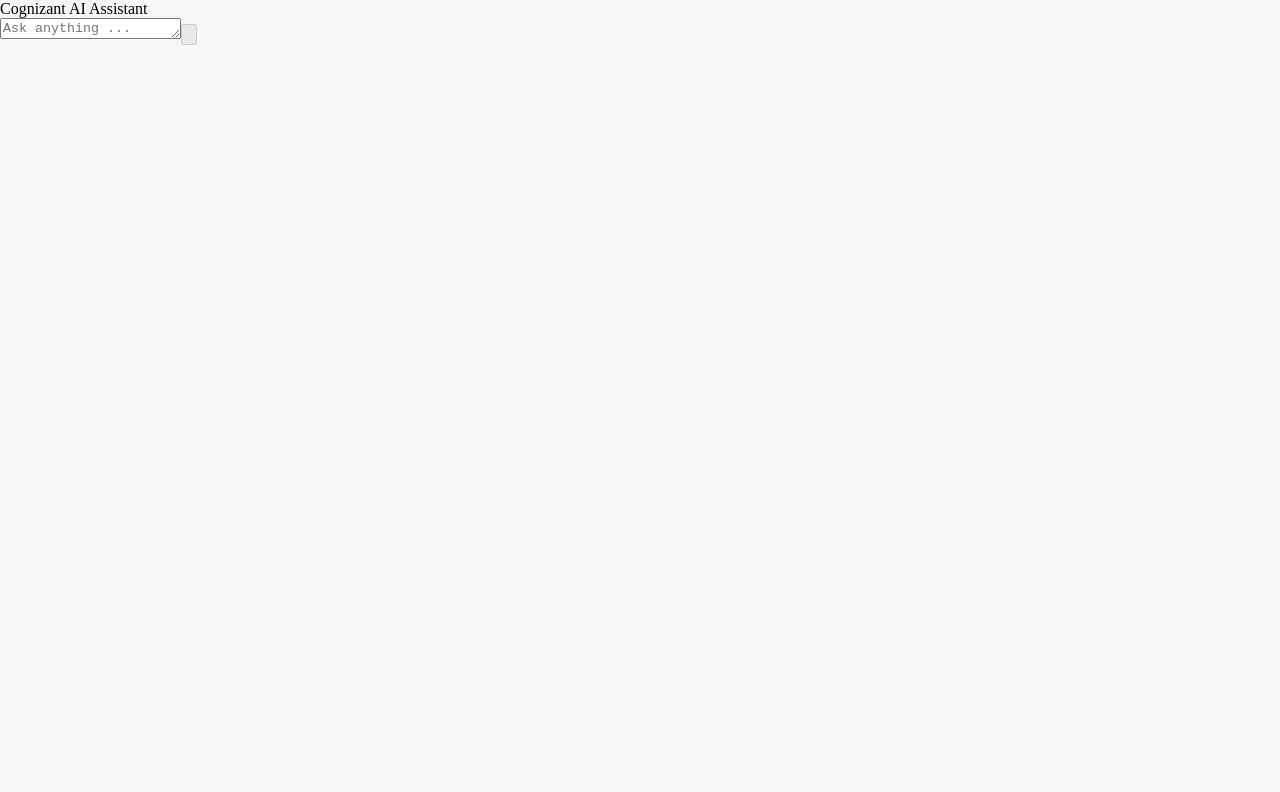
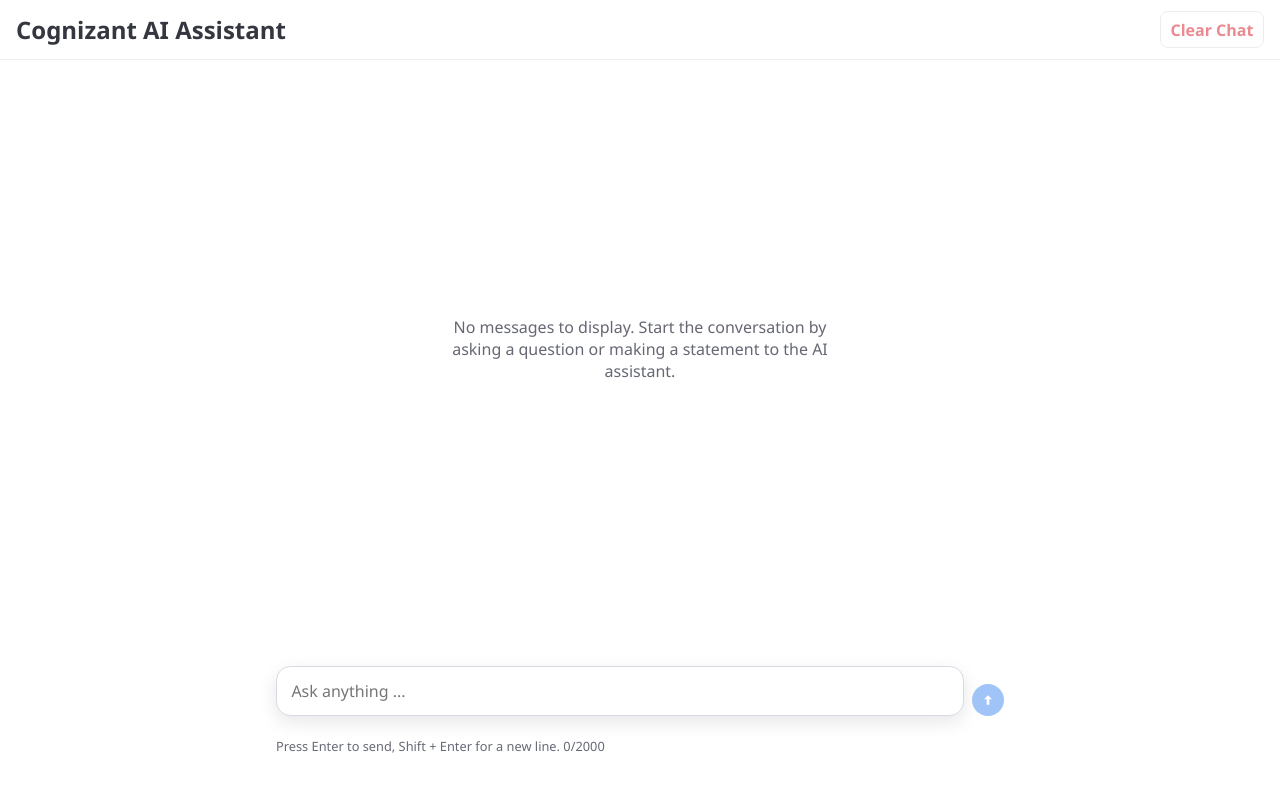
Before and after one commit to dexexpert/Cognizant-AI-Assistant, a React (Vite) app: page / in a window 1280 px wide. Shown: the top 792 px of the page. Built offline with nearby package versions, Linux system fonts and the light colour scheme.

Commit message:
feat(chat-ui): redesign chat layout with styled message bubllesand auto-scroll history

```diff
--- a/src/App.module.css
+++ b/src/App.module.css
@@ -2,3 +2,67 @@
   min-height: 100vh;
   background: #f7f7f8;
 }
+
+.panel {
+  width: 100%;
+  height: 100vh;
+  display: flex;
+  flex-direction: column;
+  background: #ffffff;
+}
+
+.header {
+  height: 60px;
+  display: flex;
+  align-items: center;
+  justify-content: space-between;
+  padding: 0 1rem;
+  border-bottom: 1px solid #ececf1;
+}
+
+.title {
+  font-size: 1.5rem;
+  font-weight: bold;
+  color: #353740;
+}
+
+.clearButton {
+  border: 1px solid #d9d9e3;
+  background: #fff;
+  color: #d81626;
+  border-radius: 0.5rem;
+  font-size: 1rem;
+  font-weight: 600;
+  padding: 0.4rem 0.6rem;
+  cursor: pointer;
+}
+
+.clearButton:hover:not(:disabled) {
+  background: #f3f3f5;
+}
+
+.clearButton:disabled {
+  cursor: not-allowed;
+  opacity: 0.5;
+}
+
+.error {
+  width: min(760px, 100%);
+  margin: 1rem auto;
+  margin-top: 0.5rem;
+  border-radius: 0.5rem;
+  border: 1px solid #efbdbd;
+  background: #fff5f5;
+  padding: 0.6rem 0.8rem;
+  font-size: 0.8rem;
+}
+
+@media (max-width: 600px) {
+  .main {
+    min-height: 100dvh;
+  }
+
+  .panel {
+    height: 100dvh;
+  }
+}
--- a/src/App.tsx
+++ b/src/App.tsx
@@ -4,13 +4,23 @@
 import { useChat } from "./hooks/useChat";
 
 function App() {
-  const { messages, loading, error, submitPrompt } = useChat();
+  const { messages, loading, error, submitPrompt, clearConversation } = useChat();
 
   return (
     <div className={styles.main}>
       <section className={styles.panel} aria-label="AI Assistant app">
-        <header>Cognizant AI Assistant</header>
-        <div></div>
+        <header className={styles.header}>
+          <h1 className={styles.title}>Cognizant AI Assistant</h1>
+          <button
+            type="button"
+            className={styles.clearButton}
+            disabled={messages.length === 0}
+            onClick={clearConversation}
+          >
+            Clear Chat
+          </button>
+        </header>
+
         <ChatHistory messages={messages} loading={loading} />
 
         {error ? (
--- a/src/components/ChatHistory.module.css
+++ b/src/components/ChatHistory.module.css
@@ -0,0 +1,50 @@
+.wrapper {
+  flex: 1;
+  overflow-y: auto;
+  background: #ffffff;
+  padding: 1rem 0;
+  display: flex;
+  flex-direction: column;
+  gap: 0;
+}
+
+.emptyState {
+  margin: auto;
+  max-width: 50ch;
+  text-align: center;
+  color: #656773;
+  font-size: 1rem;
+  padding: 0 1rem;
+}
+
+.loadingIndicator {
+  width: fit-content;
+  margin: 1rem auto;
+  border-radius: 999px;
+  background: #ececf1;
+  color: #4c4f59;
+  font-size: 0.84rem;
+  padding: 0.32rem 0.7rem;
+  display: inline-flex;
+  align-items: center;
+  gap: 0.5rem;
+}
+
+.spinner {
+  width: 0.9rem;
+  height: 0.9rem;
+  border: 2px solid #cfd2dc;
+  border-top-color: #4c4f59;
+  border-radius: 50%;
+  animation: spin 0.7s linear infinite;
+}
+
+.loadingText {
+  line-height: 1;
+}
+
+@keyframes spin {
+  to {
+    transform: rotate(360deg);
+  }
+}
--- a/src/components/ChatHistory.tsx
+++ b/src/components/ChatHistory.tsx
@@ -1,6 +1,7 @@
 import type { ChatMessage } from "../types/chat";
 import { ChatMessageItem } from "./ChatMessageItem";
 import styles from "./ChatHistory.module.css";
+import { useEffect, useRef } from "react";
 
 interface ChatHistoryProps {
   messages: ChatMessage[];
@@ -8,13 +9,34 @@
 }
 
 export const ChatHistory = ({ messages, loading }: ChatHistoryProps) => {
+  const anchorRef = useRef<HTMLDivElement | null>(null);
+  useEffect(() => {
+    anchorRef.current?.scrollIntoView({ behavior: "smooth", block: "end" });
+  }, [messages, loading]);
   return (
-    <div className="chat-history">
-      {/* Chat messages will be rendered here */}
-      {messages.map((message) => (
-        <ChatMessageItem key={message.id} message={message} />
-      ))}
-      {loading && <div className={styles.loadingIndicator}>Thinking...</div>}
+    <div
+      className={styles.wrapper}
+      aria-label="Chat history"
+      aria-live="polite"
+      aria-busy={loading}
+    >
+      {messages.length === 0 ? (
+        <div className={styles.emptyState}>
+          No messages to display. Start the conversation by asking a question or
+          making a statement to the AI assistant.
+        </div>
+      ) : (
+        messages.map((message) => (
+          <ChatMessageItem key={message.id} message={message} />
+        ))
+      )}
+      {loading && (
+        <div className={styles.loadingIndicator} role="status" aria-live="polite">
+          <span className={styles.spinner} aria-hidden="true" />
+          <span className={styles.loadingText}>Thinking...</span>
+        </div>
+      )}
+      <div ref={anchorRef} />
     </div>
   );
 };
--- a/src/components/ChatMessageItem.module.css
+++ b/src/components/ChatMessageItem.module.css
@@ -0,0 +1,56 @@
+.row {
+  width: 100%;
+  padding: 1rem 1rem;
+  display: flex;
+  justify-content: center;
+}
+
+.inner {
+    width: min(760px, 100%);
+    display: flex;
+}
+
+.assistantRow {
+  background: #ffffff;
+}
+
+.userRow {
+  background: #ffffff;
+}
+
+.assistantRow .inner {
+  justify-content: flex-start;
+}
+
+.userRow .inner {
+  justify-content: flex-end;
+}
+
+.bubble {
+  max-width: min(760px, 100%);
+  border-radius: 0.8rem;
+  padding: 0.8rem 1rem;
+  line-height: 1.5;
+}
+
+.user {
+  width: fit-content;
+  max-width: 78%;
+  background: #eef2ff;
+  border: 1px solid #bde4ff;
+  color: #202533;
+}
+
+.assistant {
+  width: min(760px, 100%);
+  background: #ffffff;
+  border: 1px solid #ececf1;
+  color: #1f2330;
+}
+
+.content {
+  margin: 0;
+  font-size: 1rem;
+  white-space: pre-wrap;
+  word-break: break-word;
+}
--- a/src/components/ChatMessageItem.tsx
+++ b/src/components/ChatMessageItem.tsx
@@ -1,9 +1,23 @@
 import type { ChatMessage } from "../types/chat";
+import styles from "./ChatMessageItem.module.css";
 
 interface ChatMessageItemProps {
   message: ChatMessage;
 }
 
 export const ChatMessageItem = ({ message }: ChatMessageItemProps) => {
-  return <div className="chat-message-item">{message.content}</div>;
+  const isUser = message.sender === "user";
+  return (
+    <div
+      className={`${styles.row} ${isUser ? styles.userRow : styles.assistantRow}`}
+    >
+      <div className={styles.inner}>
+        <div
+          className={`${styles.bubble} ${isUser ? styles.user : styles.assistant}`}
+        >
+          <p className={styles.content}>{message.content}</p>
+        </div>
+      </div>
+    </div>
+  );
 };
--- a/src/components/PromptInput.module.css
+++ b/src/components/PromptInput.module.css
@@ -0,0 +1,72 @@
+.form {
+  width: min(760px, 100%);
+  margin: 1rem auto;
+  padding: 0.75rem 1rem 1rem;
+  display: flex;
+  flex-direction: column;
+  gap: 0.5rem;
+}
+
+.composerRow {
+  display: flex;
+  gap: 0.5rem;
+  align-items: flex-end;
+}
+
+.textarea {
+  flex: 1;
+  resize: none;
+  min-height: 50px;
+  overflow-y: hidden;
+  border-radius: 0.9rem;
+  border: 1px solid #d9d9e3;
+  padding: 0.8rem 0.9rem;
+  background: #fff;
+  color: #202333;
+  font-size: 1rem;
+  line-height: 1.4;
+  box-shadow: 0 6px 18px rgba(15, 18, 28, 0.1);
+}
+
+.textarea:focus {
+  outline: 2px solid #cdcede;
+  border-color: #c7c8d3;
+}
+
+.textarea:disabled {
+  background: #f6f6f8;
+  color: #6d707b;
+}
+
+.hint {
+  color: #666a76;
+  font-size: 0.8rem;
+}
+.submitButton {
+  width: 2rem;
+  height: 2rem;
+  border: none;
+  background: #4a90e2;
+  color: #fff;
+  border-radius: 1000px;
+  cursor: pointer;
+  display: inline-flex;
+  align-items: center;
+  justify-content: center;
+  border: none;
+}
+
+.submitButton:hover:not(:disabled) {
+  background: #357abd;
+}
+
+.submitButton:disabled {
+  background: #a0c4f7;
+  cursor: not-allowed;
+}
+
+.sendIcon {
+  width: 1rem;
+  height: 1rem;
+  fill: currentColor;
+}
--- a/src/components/PromptInput.tsx
+++ b/src/components/PromptInput.tsx
@@ -1,5 +1,5 @@
 import styles from "./PromptInput.module.css";
-import { useRef, useState, type FormEvent } from "react";
+import { useRef, useState, type SyntheticEvent, type KeyboardEvent } from "react";
 
 interface PromptInputProps {
   loading: boolean;
@@ -24,12 +24,19 @@
     setPrompt("");
     textareaRef.current?.focus();
   };
-  const handleSubmit = async (event: FormEvent) => {
+  const handleSubmit = async (event: SyntheticEvent<HTMLFormElement, SubmitEvent>) => {
     event.preventDefault();
     await submitPrompt();
   };
+  const handleKeyDown = (event: KeyboardEvent<HTMLTextAreaElement>) => {
+    if (event.key === "Enter" && !event.shiftKey) {
+      event.preventDefault();
+      void submitPrompt();
+    }
+  };
   return (
     <form className={styles.form} onSubmit={handleSubmit}>
+      <div className={styles.composerRow}>
         <textarea
           ref={textareaRef}
           id="prompt"
@@ -37,10 +44,12 @@
           placeholder="Ask anything ..."
           value={prompt}
           onChange={(e) => setPrompt(e.target.value)}
+          onKeyDown={handleKeyDown}
           maxLength={2000}
           rows={1}
           disabled={loading}
           aria-invalid={hasError}
+          aria-describedby="prompt-hint"
         ></textarea>
         <button
           type="submit"
@@ -57,6 +66,10 @@
             <path d="M12 5l-6 6h4v8h4v-8h4z" />
           </svg>
         </button>
+      </div>
+      <p id="prompt-hint" className={styles.hint}>
+        Press Enter to send, Shift + Enter for a new line. {prompt.length}/2000
+      </p>
     </form>
   );
 };
--- a/src/index.css
+++ b/src/index.css
@@ -1,4 +1,28 @@
 body {
   background: #f7f7f7;
   margin: 0;
+  font-family: "Segoe UI", Tahoma, Geneva, Verdana, sans-serif;
+  color: #202533;
+  background: #f7f7f8;
+  font-synthesis: none;
+  text-rendering: optimizeLegibility;
+  -webkit-font-smoothing: antialiased;
+  -moz-osx-font-smoothing: grayscale;
 }
+
+#root {
+  min-height: 100vh;
+}
+*,
+*::before,
+*::after {
+  box-sizing: border-box;
+}
+
+button {
+  font-family: inherit;
+}
+
+textarea {
+  font-family: inherit;
+}
```
Lines whose indentation alone changed are shown as unchanged.
